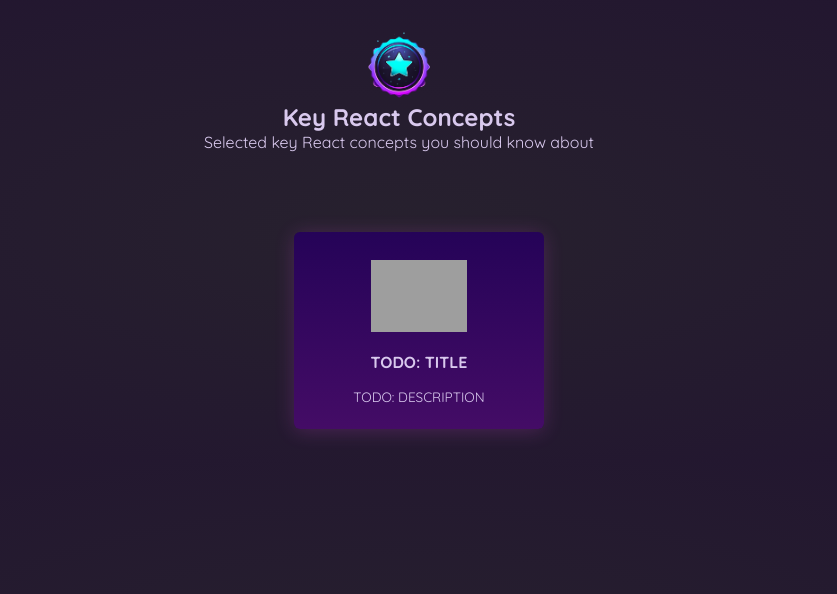
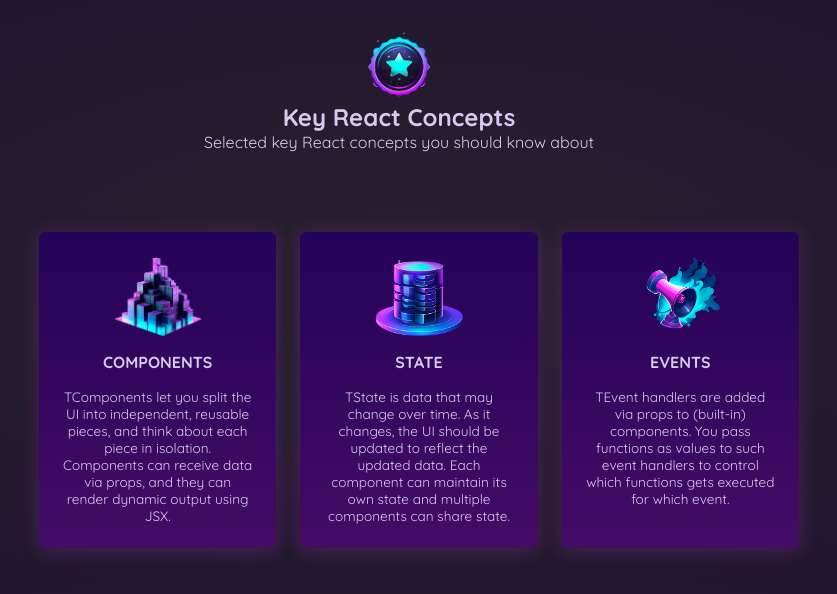
Before and after one commit to tinithkorala/max-react, a React (Create React App) app: page / in a window 1280 px wide. Shown: the top 594 px of the page, without its empty margins (241-1078 px from the left). Built offline with nearby package versions, Linux system fonts and the light colour scheme; grey boxes are pictures that could not be loaded.

Commit message:
solution

```diff
--- a/src/App.js
+++ b/src/App.js
@@ -1,7 +1,8 @@
-import keyConceptsImage from './assets/images/key-concepts.png';
 import componentsImage from './assets/images/components.png';
 import stateImage from './assets/images/state.png';
 import eventsImage from './assets/images/events.png';
+import Header from './components/Header/Header';
+import Concept from './components/Concept/Concept';
 
 const concepts = [
   {
@@ -27,17 +28,23 @@ const concepts = [
 function App() {
   return (
     <div>
-      <header>
-        <img src={keyConceptsImage} alt="Medal badge with a star" />
-        <h1>Key React Concepts</h1>
-        <p>Selected key React concepts you should know about</p>
-      </header>
+      <Header />
       <ul id="concepts">
-        <li className="concept">
-          <img src="TODO: IMAGE" alt="TODO: TITLE" />
-          <h2>TODO: TITLE</h2>
-          <p>TODO: DESCRIPTION</p>
-        </li>
+        <Concept
+          image={concepts[0].image}
+          title={concepts[0].title}
+          description={concepts[0].description}
+        />
+        <Concept
+          image={concepts[1].image}
+          title={concepts[1].title}
+          description={concepts[1].description}
+        />
+        <Concept
+          image={concepts[2].image}
+          title={concepts[2].title}
+          description={concepts[2].description}
+        />
       </ul>
     </div>
   );
--- /dev/null
+++ b/src/components/Concept/Concept.js
@@ -0,0 +1,13 @@
+import React from 'react'
+
+function Concept(props) {
+  return (
+    <li className="concept">
+      <img src={props.image} alt={props.image} />
+      <h2>{props.title}</h2>
+      <p>T{props.description}</p>
+    </li>
+  )
+}
+
+export default Concept
--- /dev/null
+++ b/src/components/Header/Header.js
@@ -0,0 +1,16 @@
+import React from 'react';
+
+import keyConceptsImage from './../../assets/images/key-concepts.png';
+
+
+function Header() {
+  return (
+    <header>
+      <img src={keyConceptsImage} alt="Medal badge with a star" />
+      <h1>Key React Concepts</h1>
+      <p>Selected key React concepts you should know about</p>
+    </header>
+  );
+}
+
+export default Header;
```
Also changed, not shown: 1 other file (tests, documents, lock files or other folders).
